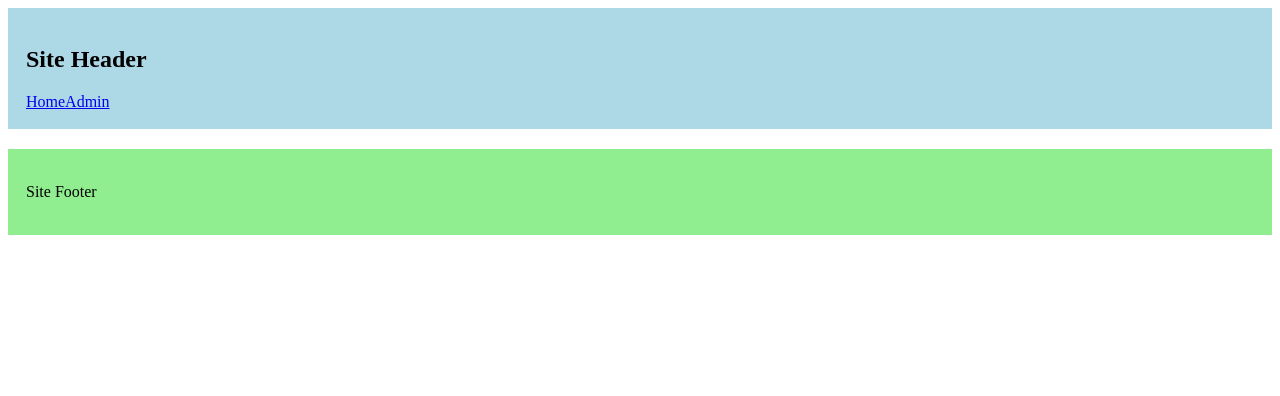
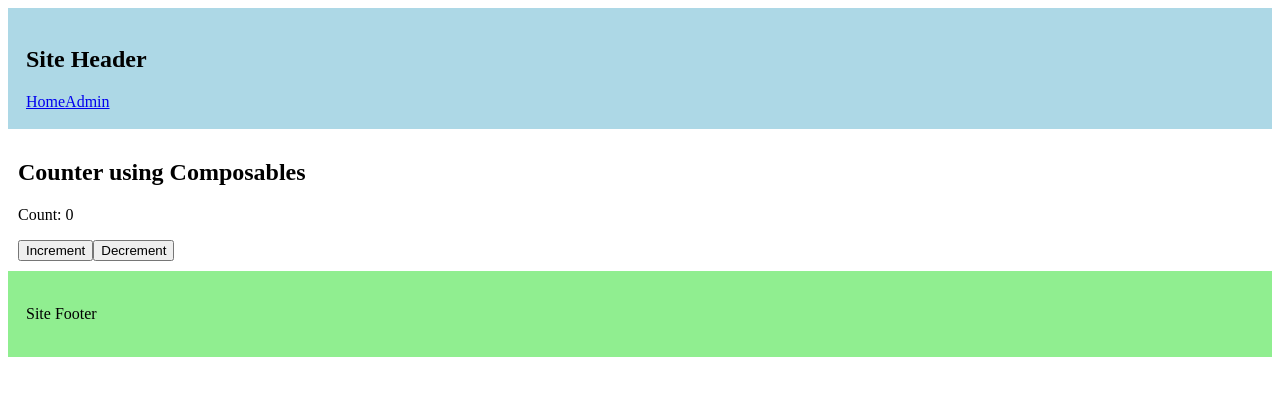
Before and after one commit to farzeen-ali/Nuxt-JS-Full-Stack-Course-2025-The-Techzeen, a Nuxt app: page /comp in a window 1280 px wide. Shown: the top 396 px of the page. Built offline with nearby package versions, Linux system fonts and the light colour scheme.

Commit message:
Composables - Logic Extraction

```diff
--- /dev/null
+++ b/app/composables/useCounter.js
@@ -0,0 +1,17 @@
+import { ref } from "vue";
+
+export function useCounter(){
+    const count = ref(0);
+
+    function increment(){
+        count.value++;
+    }
+    function decrement(){
+        count.value--;
+    }
+    return {
+        count,
+        increment,
+        decrement
+    }
+}
--- /dev/null
+++ b/app/pages/comp.vue
@@ -0,0 +1,12 @@
+<script setup>
+    const { count, increment, decrement } = useCounter()
+</script>
+
+<template>
+    <div>
+        <h2>Counter using Composables</h2>
+        <p>Count: {{ count }} </p>
+        <button @click="increment">Increment</button>
+        <button @click="decrement">Decrement</button>
+    </div>
+</template>
```
